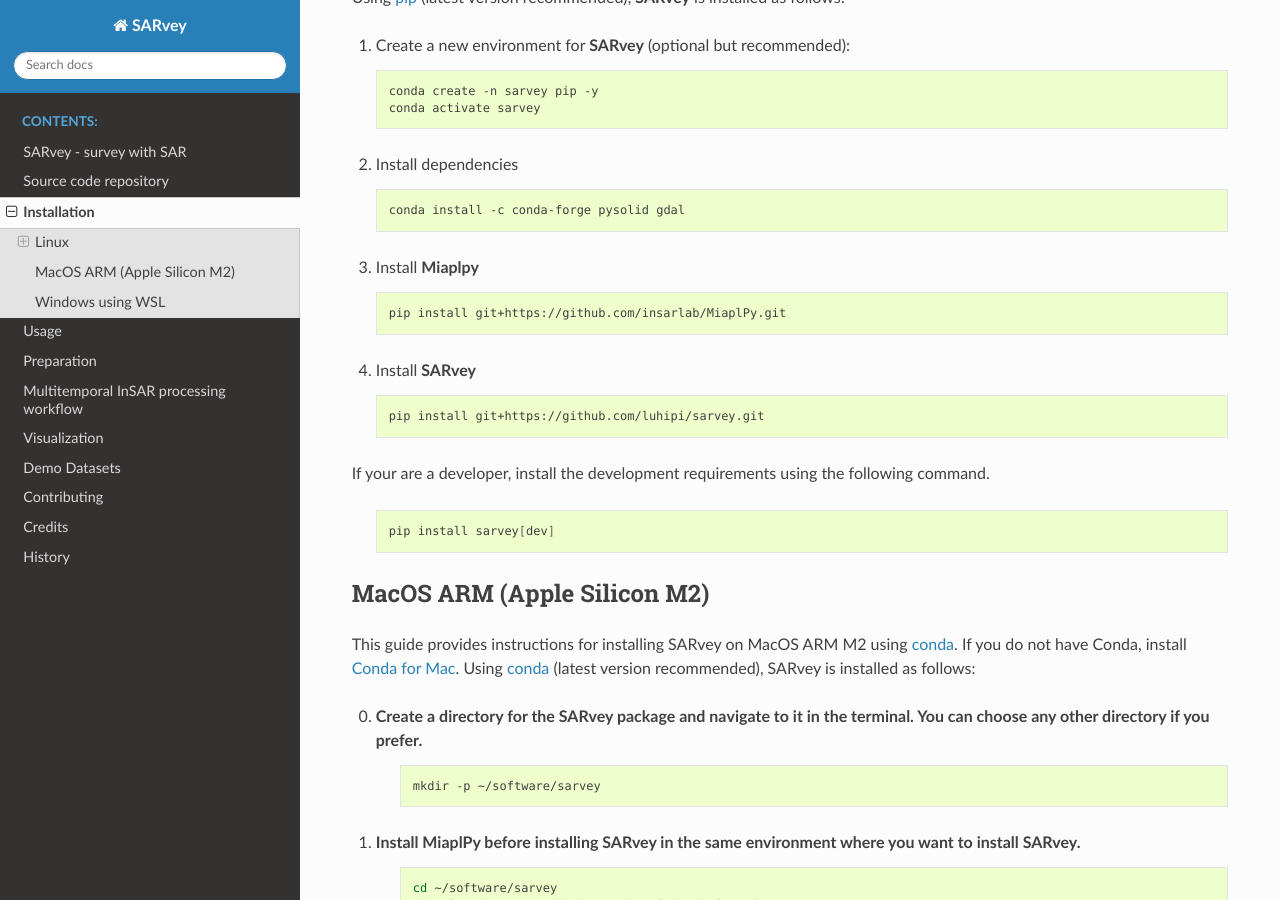
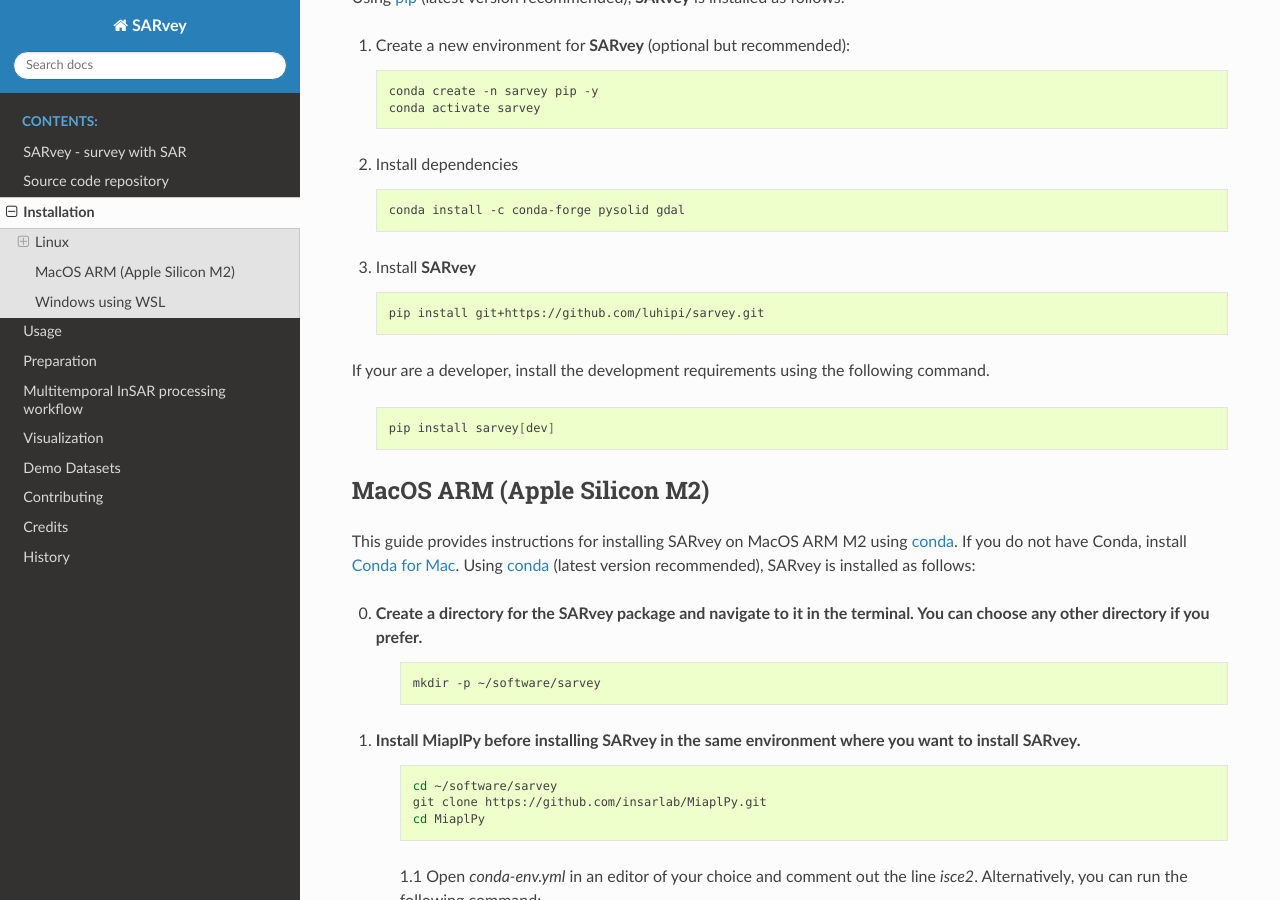
Before and after one commit to luhipi/sarvey, a Sphinx documentation site: the page built from docs/installation.rst, in a window 1280 px wide and 900 px high, scrolled down 1331 px. Built offline with Sphinx 7.4.7 and the Read the Docs theme 3.1.0, drawn with Linux system fonts in a browser that asks for light colours; pages that are not in the unit, such as notebooks, are missing from menus.

Commit message:
integrate miaplpy installation from github repo into setup.py. Update docs accordingly.

```diff
--- a/docs/installation.rst
+++ b/docs/installation.rst
@@ -89,14 +89,7 @@
 
     conda install -c conda-forge pysolid gdal
 
-
-3. Install **Miaplpy**
-
-   .. code-block:: bash
-
-    pip install git+https://github.com/insarlab/MiaplPy.git
-
-4. Install **SARvey**
+3. Install **SARvey**
 
    .. code-block:: bash
 
--- a/setup.py
+++ b/setup.py
@@ -44,8 +44,9 @@
 
 req = [
     "cython", "numpy<=1.26", "pyproj", "matplotlib", "numba", "scipy",
-    "mintpy", "h5py", "overpy", "miaplpy", "gstools", "shapely", "pandas", "geopandas", "pymaxflow",
-    "pillow", "importlib_resources", "kamui", "json5", "cmcrameri", 'pydantic'
+    "mintpy", "h5py", "overpy", "gstools", "shapely", "pandas", "geopandas", "pymaxflow",
+    "pillow", "importlib_resources", "kamui", "json5", "cmcrameri", 'pydantic',
+    "miaplpy @ git+https://github.com/insarlab/MiaplPy.git"
 ]
 
 req_setup = []
```
